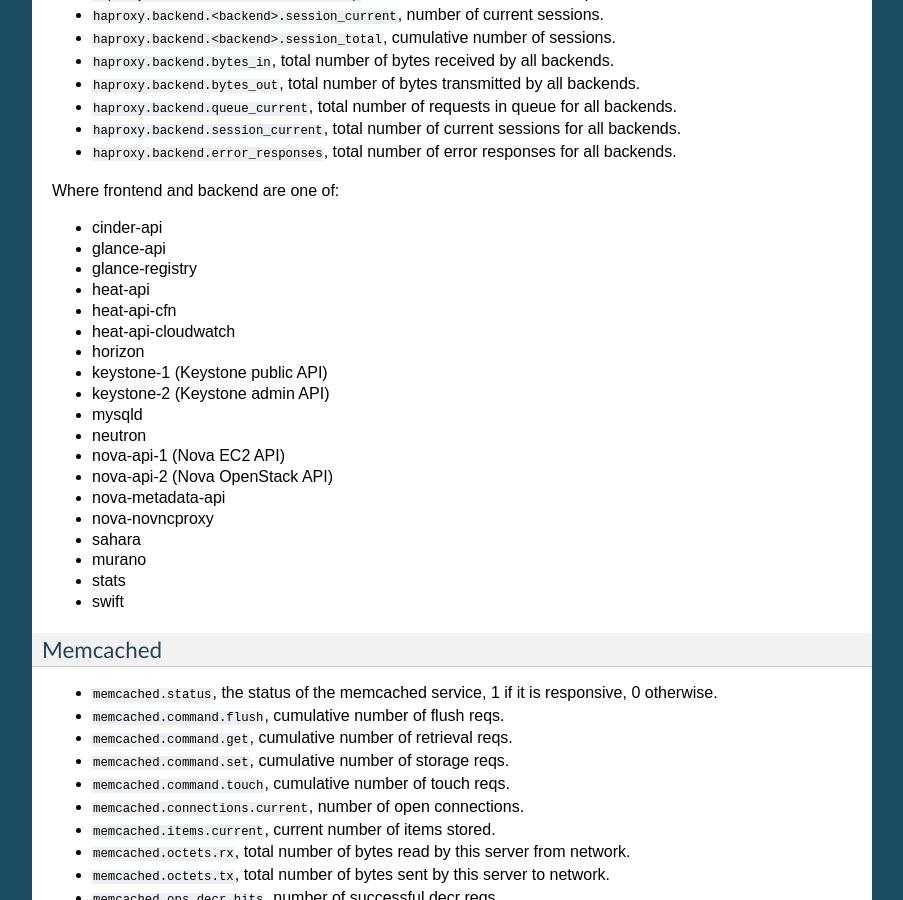
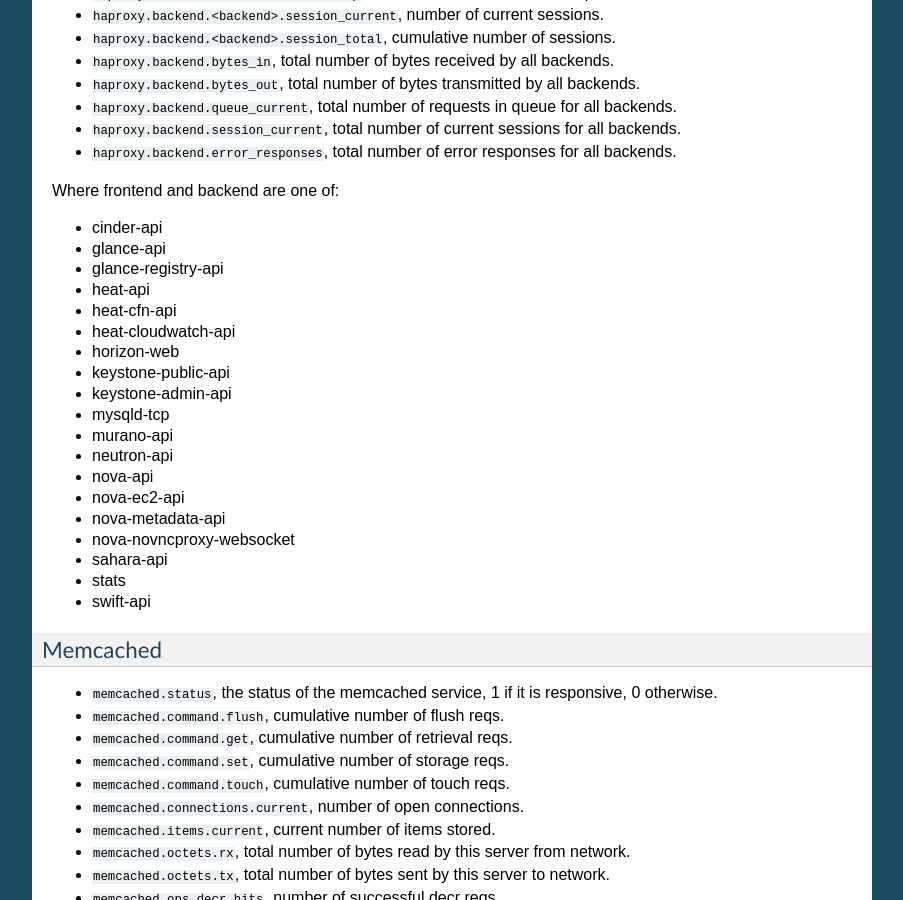
Before and after one commit to openstack-archive/fuel-plugin-lma-collector, a Sphinx documentation site: the page built from doc/source/metrics.rst, in a window 1280 px wide and 900 px high, scrolled down 7216 px. Shown: the whole window, without its empty margins (198-1101 px from the left). Built offline with Sphinx 7.4.7, drawn with Linux system fonts in a browser that asks for light colours.

Commit message:
Report standard and meaningful names for the HAproxy backends
This will be more accurate for end-users and also allow any deployer to
translate their HAproxy backend names to a more user friendly naming.

Change-Id: Ic16e6f1c2f25326764b9f6cc0abafaad901aced7

```diff
--- a/doc/source/metrics/haproxy.rst
+++ b/doc/source/metrics/haproxy.rst
@@ -71,20 +71,20 @@
 
 * cinder-api
 * glance-api
-* glance-registry
+* glance-registry-api
 * heat-api
-* heat-api-cfn
-* heat-api-cloudwatch
-* horizon
-* keystone-1 (Keystone public API)
-* keystone-2 (Keystone admin API)
-* mysqld
-* neutron
-* nova-api-1 (Nova EC2 API)
-* nova-api-2 (Nova OpenStack API)
+* heat-cfn-api
+* heat-cloudwatch-api
+* horizon-web
+* keystone-public-api
+* keystone-admin-api
+* mysqld-tcp
+* murano-api
+* neutron-api
+* nova-api
+* nova-ec2-api
 * nova-metadata-api
-* nova-novncproxy
-* sahara
-* murano
+* nova-novncproxy-websocket
+* sahara-api
 * stats
-* swift
+* swift-api
```
Also changed, not shown: 4 other files.
